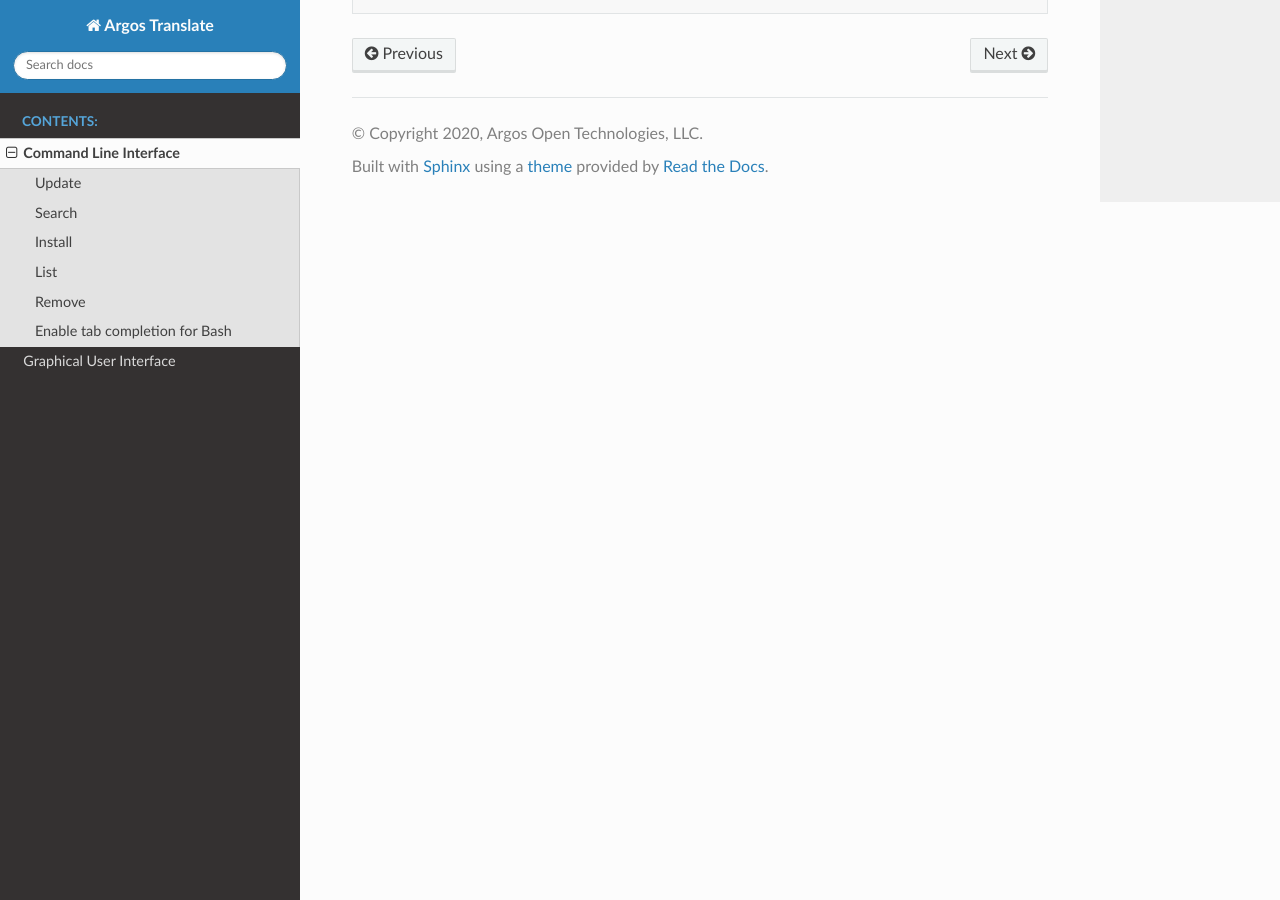
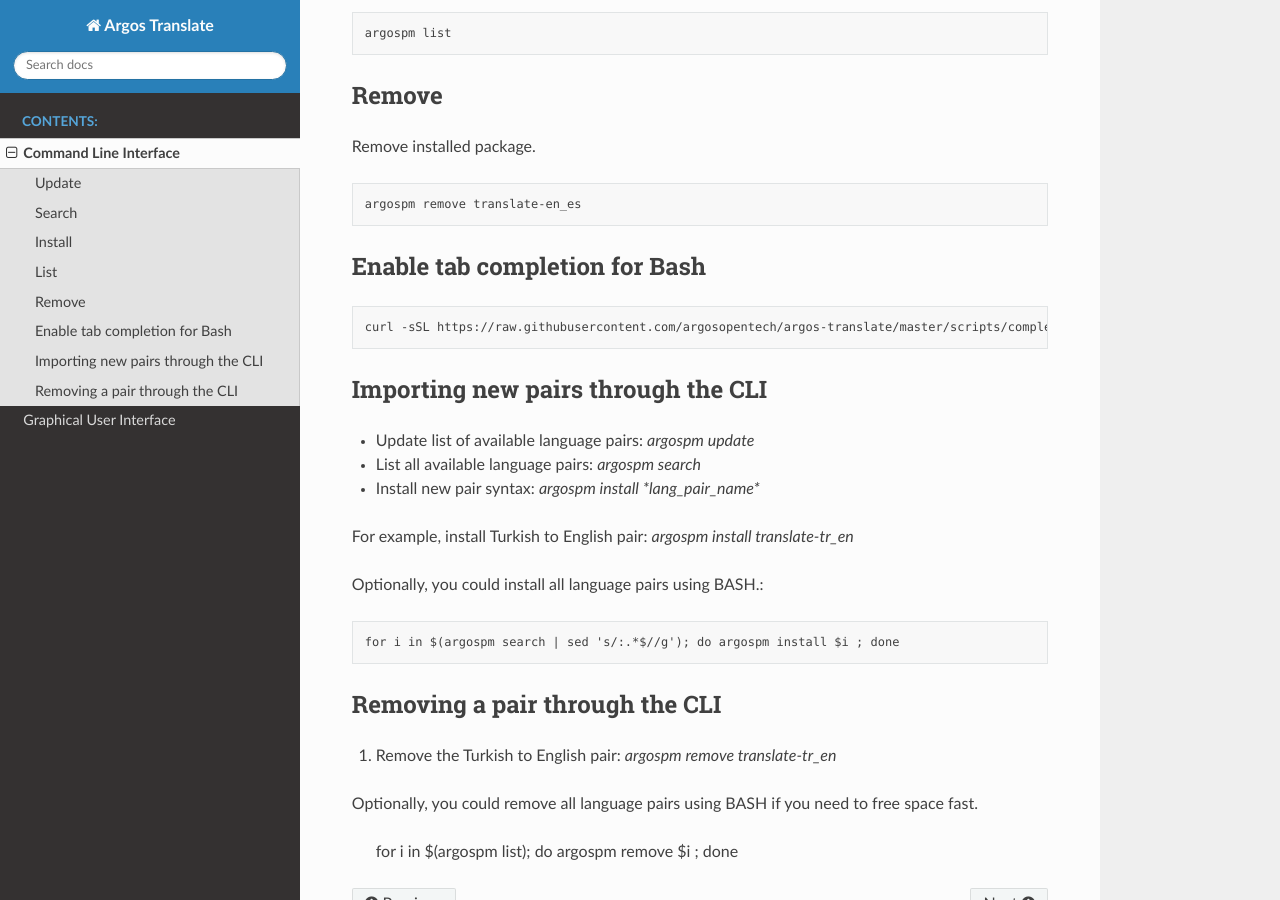
Before and after one commit to argosopentech/argos-translate, a Sphinx documentation site: the page built from docs/source/cli.rst, in a window 1280 px wide and 900 px high, scrolled down 1485 px. Built offline with Sphinx 7.4.7 and the Read the Docs theme 2.0.0, drawn with Linux system fonts in a browser that asks for light colours; some of the changed text lies outside the part shown.

Commit message:
Move CLI docs from README

```diff
--- a/docs/source/cli.rst
+++ b/docs/source/cli.rst
@@ -23,6 +23,24 @@
 
   optional arguments:
     -h, --help            show this help message and exit
+
+
+
+Translate a string from English to Spanish.
+
+Note: If you do not have the language pair that you are calling installed, you will get a `Traceback` error.::
+
+
+    argos-translate --from-lang en --to-lang es "Hello World."
+    Hola Mundo
+
+
+Translate longer text piped into `argos-translate`.::
+
+
+    echo "Text to translate" | argos-translate --from-lang en --to-lang es
+    Texto para traducir
+
 
 
 Update
@@ -71,3 +89,28 @@
 .. code-block:: bash
 
   curl -sSL https://raw.githubusercontent.com/argosopentech/argos-translate/master/scripts/completion.bash > /etc/bash_completion.d/argospm.bash
+
+
+Importing new pairs through the CLI
+------
+
+* Update list of available language pairs: `argospm update`
+* List all available language pairs: `argospm search`
+* Install new pair syntax: `argospm install *lang_pair_name*`
+
+For example, install Turkish to English pair: `argospm install translate-tr_en`
+
+Optionally, you could install all language pairs using BASH.::
+
+    for i in $(argospm search | sed 's/:.*$//g'); do argospm install $i ; done
+
+
+
+Removing a pair through the CLI
+------
+
+1. Remove the Turkish to English pair: `argospm remove translate-tr_en`
+
+Optionally, you could remove all language pairs using BASH if you need to free space fast.
+
+    for i in $(argospm list); do argospm remove $i ; done
```
